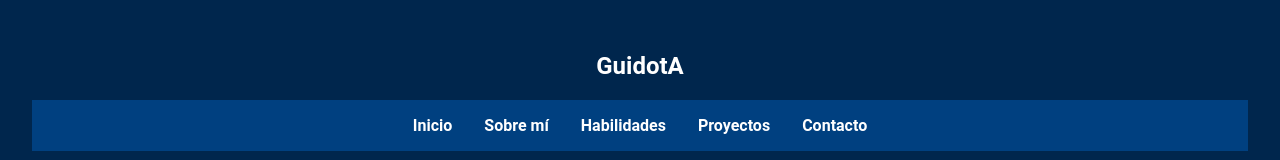
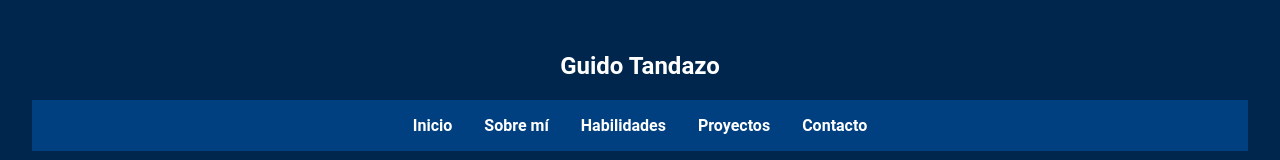
Before and after one commit to Guidoluis/Guido_Tandazo_portafolio, a plain HTML site: page index.html in a window 1280 px wide. Shown: the top 160 px of the page. Drawn offline with Linux system fonts and the light colour scheme.

Commit message:
Change portfolio header and title to Guido Tandazo
Updated the portfolio header name from 'GuidotA' to 'Guido Tandazo' and modified the title accordingly.

```diff
--- a/index.html
+++ b/index.html
@@ -3,14 +3,14 @@
 <head>
   <meta charset="UTF-8">
   <meta name="viewport" content="width=device-width, initial-scale=1.0">
-  <title>Portafolio de GuidoLL - Economista</title>
+  <title>Portafolio de Guido Tandazo - Economista</title>
   <link rel="stylesheet" href="style.css">
 </head>
 <body>
   <!--==================== HEADER ====================-->
   <header class="header" id="header">
     <nav class="nav">
-      <h1>GuidotA</h1>
+      <h1>Guido Tandazo</h1>
       <ul>
         <li><a href="#home">Inicio</a></li>
         <li><a href="#about">Sobre mí</a></li>
```
